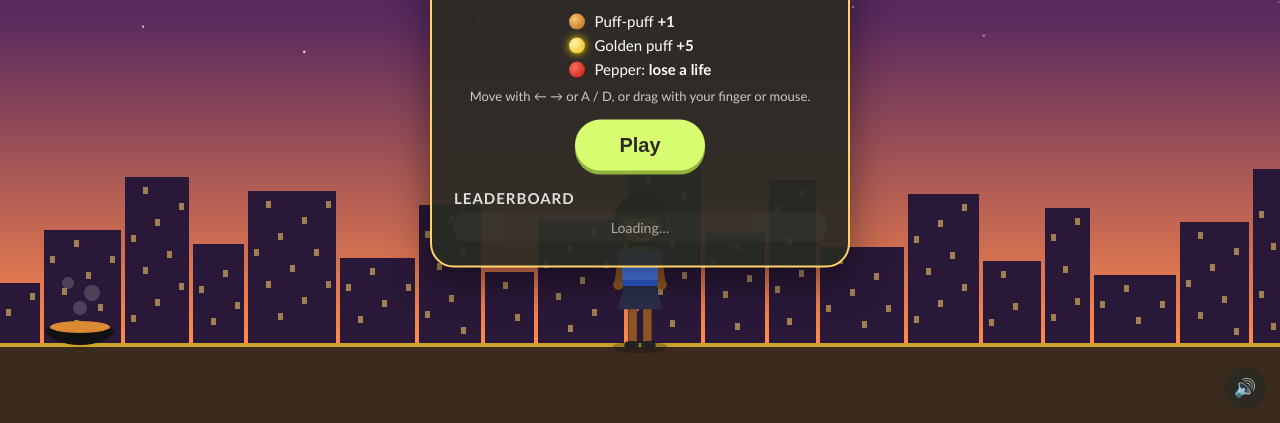
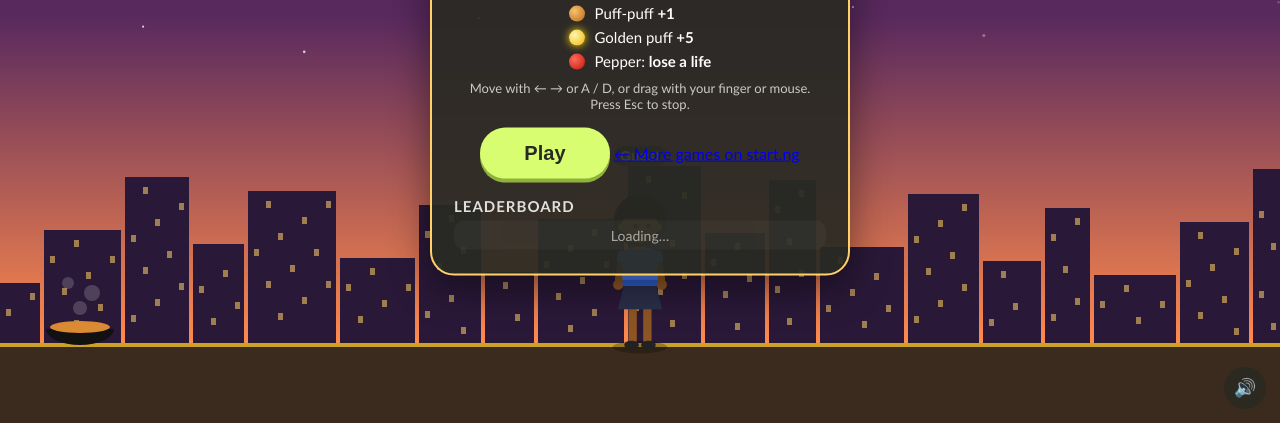
Before and after one commit to Francescameju/puff-puff-catch, a plain HTML site: page index.html in a window 1280 px wide. Shown: the part 377-800 px from the top of the page. Drawn offline with Linux system fonts and the light colour scheme; animation ran at ten frames a second.

Commit message:
Add files via upload

```diff
--- a/index.html
+++ b/index.html
@@ -31,6 +31,7 @@
   </div>
 
   <button class="mute" id="mute" aria-label="Sound on or off">🔊</button>
+  <button class="quit" id="quit-btn" hidden aria-label="Back to menu">☰ Menu</button>
 
   <!-- start screen -->
   <section class="panel" id="start-panel">
@@ -41,8 +42,9 @@
       <li><i class="dot gold"></i> Golden puff <b>+5</b></li>
       <li><i class="dot pepper"></i> Pepper: <b>lose a life</b></li>
     </ul>
-    <p class="controls">Move with ← → or A / D, or drag with your finger or mouse.</p>
+    <p class="controls">Move with ← → or A / D, or drag with your finger or mouse. Press Esc to stop.</p>
     <button class="big" id="play-btn">Play</button>
+    <a class="home-link" href="https://start.ng/">← More games on start.ng</a>
     <div class="board-wrap">
       <h2>Leaderboard</h2>
       <ol class="board" id="board-start"><li class="muted">Loading…</li></ol>
@@ -58,6 +60,7 @@
     </div>
     <p class="save-msg" id="save-msg"></p>
     <button class="big" id="again-btn">Play again</button>
+    <div><button class="link-btn" id="menu-btn">Back to menu</button></div>
     <div class="board-wrap">
       <h2>Leaderboard</h2>
       <ol class="board" id="board-over"></ol>
```
